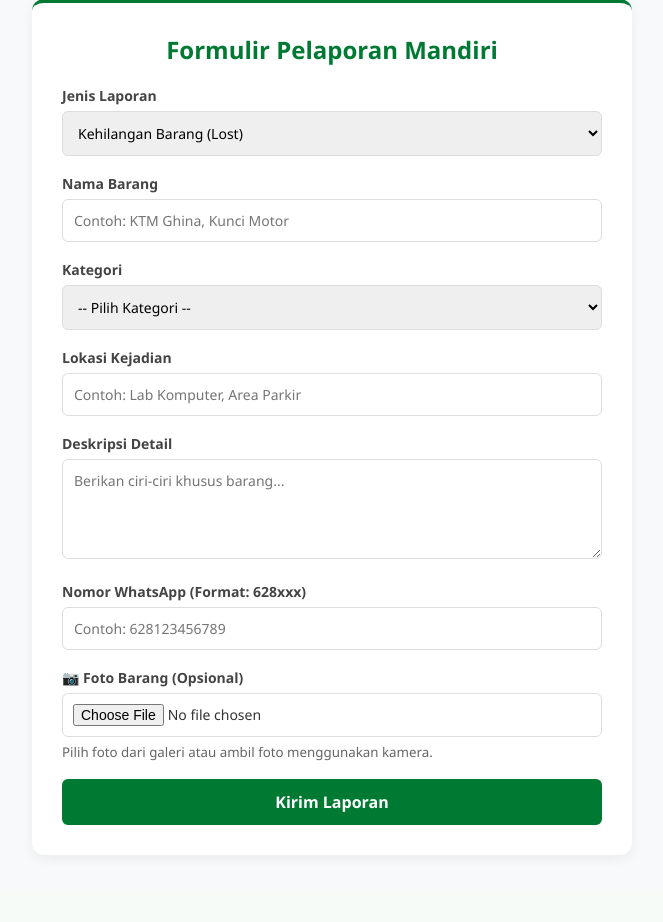
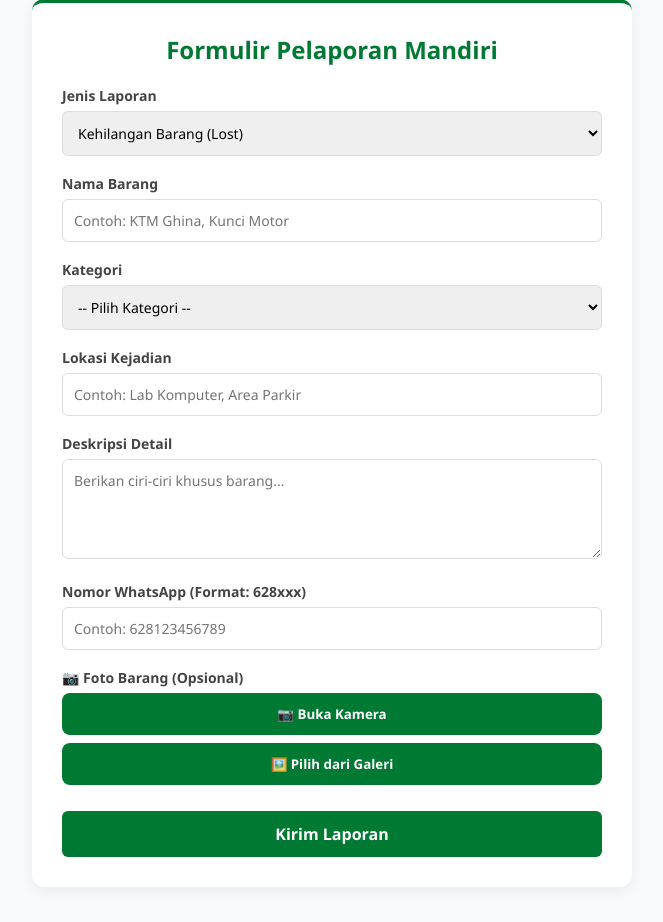
Before and after one commit to gh1n-moon/lostandfoundweb, a Flask app: page /laporkan in a window 1280 px wide. Shown: the part 194-1116 px from the top of the page, without its empty margins (308-971 px from the left). Before the commit the page ends 1019 px from the top, so only its background shows below. Run offline with Flask 3, Linux system fonts and the light colour scheme; data comes from the database, SQL or seed files in the repository.

Commit message:
Tambahan renov web

```diff
--- a/templates/laporkan.html
+++ b/templates/laporkan.html
@@ -22,6 +22,8 @@
         .form-group input:focus, .form-group select:focus, .form-group textarea:focus { border-color: #007A33; outline: none; box-shadow: 0 0 0 3px rgba(0, 122, 51, 0.1); }
         .btn-submit { width: 100%; background-color: #007A33; color: white; padding: 12px; border: none; border-radius: 6px; font-weight: bold; font-size: 16px; cursor: pointer; transition: 0.2s; }
         .btn-submit:hover { background-color: #006428; }
+        .btn-foto{ width:100%; padding:12px;margin-bottom:8px;border:none;border-radius:8px;cursor:pointer;background:#007A33;color:white;font-weight:bold;
+}
     </style>
 </head>
 <body>
@@ -86,21 +88,29 @@
            required>
 </div>
 <div class="form-group">
-    <label for="foto_barang">📷 Foto Barang (Opsional)</label>
+    <label>📷 Foto Barang (Opsional)</label>
+
+    <button type="button" onclick="document.getElementById('kamera').click()" class="btn-foto">
+        📷 Buka Kamera
+    </button>
+
+    <button type="button" onclick="document.getElementById('galeri').click()" class="btn-foto">
+        🖼️ Pilih dari Galeri
+    </button>
 
     <input type="file"
-           id="foto_barang"
+           id="kamera"
            name="foto_barang"
            accept="image/*"
-           style="padding:10px;
-                  border:1px solid #ddd;
-                  border-radius:6px;
-                  width:100%;
-                  background:white;">
+           capture="environment"
+           style="display:none;">
 
-    <small style="display:block; margin-top:6px; color:#666;">
-        Pilih foto dari galeri atau ambil foto menggunakan kamera.
-    </small>
+    <input type="file"
+           id="galeri"
+           accept="image/*"
+           style="display:none;">
+
+    <div id="namaFile" style="margin-top:10px;color:#666;"></div>
 </div>
 <button type="submit" class="btn-submit">Kirim Laporan</button>
 </form>
```
